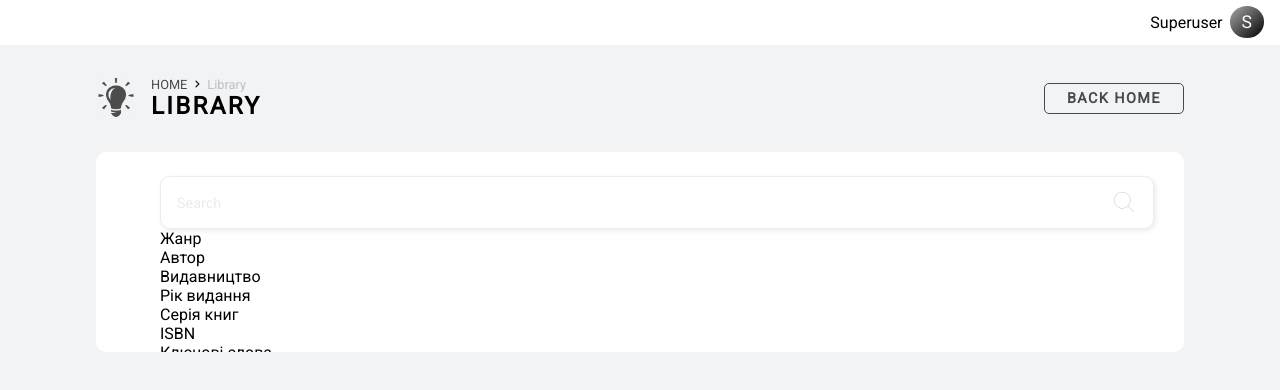
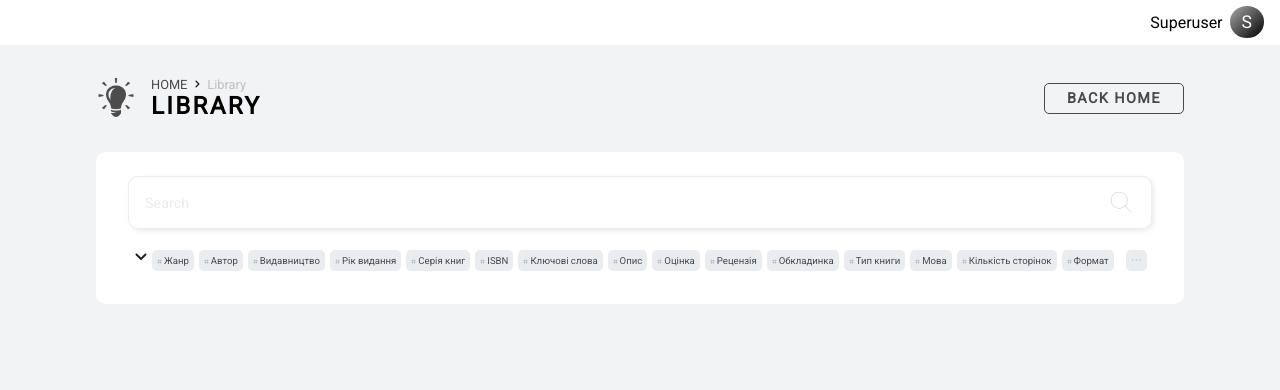
Before and after one commit to fenvenfen/the_best_program, an Angular app in the folder angular-app/: page / in a window 1280 px wide. Shown: the top 390 px of the page. Built offline with nearby package versions, Linux system fonts and the light colour scheme.

Commit message:
Added dynamics to tags component

```diff
--- a/angular-app/src/app/header/header.component.ts
+++ b/angular-app/src/app/header/header.component.ts
@@ -6,7 +6,7 @@ import { Component, OnInit } from '@angular/core';
   styleUrls: ['./header.component.sass']
 })
 export class HeaderComponent implements OnInit {
-  userName = 'Superuser'
+  public userName = 'Superuser'
   constructor() { }
 
   ngOnInit(): void {
--- a/angular-app/src/app/input/input.component.sass
+++ b/angular-app/src/app/input/input.component.sass
@@ -1,5 +1,7 @@
 .Search-input
+    box-sizing: border-box
     width: 100%
+    margin: 0 auto
     border: solid 1px #EBECF0
     border-radius: 10px
     padding: 1em
--- a/angular-app/src/app/services/data-storage.service.ts
+++ b/angular-app/src/app/services/data-storage.service.ts
@@ -5,7 +5,7 @@ import { Injectable } from '@angular/core';
 })
 export class DataStorageService {
 
-  tags = [
+  public readonly tags = [
     { name: 'Жанр' },
     { name: 'Автор' },
     { name: 'Видавництво' },
--- a/angular-app/src/app/tags/tags.component.html
+++ b/angular-app/src/app/tags/tags.component.html
@@ -1,4 +1,20 @@
-<div *ngFor="let tag of tags">
-    <p>{{tag.name}}</p>
+<div class="Tags_container">
+    <div class="Tags" [ngClass]="{
+        Tags_hide: isTagsClosed,
+        Tags_show: !isTagsClosed
+        }" #tagsContainerTpl>
 
+        <button *ngIf="isTagsInMultiRow"
+                class ="Tags_buttonArrow"
+                [ngClass]="{Tags_buttonArrow_opened: !isTagsClosed}"
+                (click)="isTagsClosed = !isTagsClosed"><img src="/assets/arrow.svg">
+        </button>
+
+            <p class="Tags_tag" *ngFor="let tag of tags" #tags>{{tag.name}}</p>
+    </div>
+    <button *ngIf="isTagsInMultiRow && isTagsClosed"
+            class="Tags_button-open_cover"
+            (click)="isTagsClosed = !isTagsClosed">
+            <p class="Tags_button-open">&#183;&#183;&#183;</p>
+    </button>
 </div>
--- a/angular-app/src/app/tags/tags.component.sass
+++ b/angular-app/src/app/tags/tags.component.sass
@@ -0,0 +1,62 @@
+.Tags
+    display: flex
+    justify-content: space-between
+    flex-wrap: wrap
+    width: 100%
+
+    &_hide
+        height: 30px
+        overflow: hidden
+
+    &__show
+        height: fit-content
+
+    &::after
+        content: ""
+        flex: auto
+
+    &_container
+        margin-top: 0.7em
+        padding: 5px
+        display: flex
+        align-items: start
+
+    &_tag
+        display: inline-block
+        background-color: #EBECF0
+        border-radius: 5px
+        padding: 5px 5px
+        margin-top: 5px
+        margin-right: 2px
+        font-size: 0.6em
+        color: #48494B
+
+        &::before
+            content: ""
+            background-image: url(/assets/hash.svg)
+            background-size: 5px 5px
+            width: 5px
+            height: 5px
+            display: inline-block
+            margin-right: 2px
+
+    &_buttonArrow
+        cursor: pointer
+
+        &_opened
+            transform: rotate(180deg)
+
+    &_button-open
+        font-size: 0.9em
+        color: #bec0bf
+
+        &_cover
+            display: flex
+            align-items: center
+            height: 21px
+            margin-top: 5px
+            margin-left: 10px
+            padding: 0 5px
+            background-color: #EBECF0
+            border-radius: 5px
+            cursor: pointer
--- a/angular-app/src/app/tags/tags.component.ts
+++ b/angular-app/src/app/tags/tags.component.ts
@@ -1,4 +1,4 @@
-import { Component, OnInit } from '@angular/core';
+import { ChangeDetectorRef, Component, ElementRef, OnInit, QueryList, ViewChild, ViewChildren } from '@angular/core';
 import { DataStorageService } from '../services/data-storage.service';
 
 @Component({
@@ -7,11 +7,35 @@ import { DataStorageService } from '../services/data-storage.service';
   styleUrls: ['./tags.component.sass']
 })
 export class TagsComponent implements OnInit {
-  tags = this.dataStorageService.tags
+  public readonly tags = this.dataStorageService.tags;
+  public isTagsInMultiRow!: boolean;
+  public isTagsClosed = true;
 
-  constructor(public dataStorageService: DataStorageService) { }
+  private _tagsWidth = 0;
+  private _tagsContainerWidth!: number;
 
-  ngOnInit(): void {
+  @ViewChild('tagsContainerTpl')
+  private _tagsContainerTpl!: ElementRef<any>;
+
+  @ViewChildren('tags')
+  private _tags!: QueryList<ElementRef>;
+
+  constructor(
+    public readonly dataStorageService: DataStorageService,
+    private readonly _changeDetectorRef: ChangeDetectorRef,
+  ) { }
+
+  public ngOnInit(): void {
   }
 
+  public ngAfterViewInit(): void {
+    this.getAllTagsWidth();
+    this._tagsContainerWidth = this._tagsContainerTpl.nativeElement.offsetWidth;
+    this.isTagsInMultiRow = this._tagsContainerWidth < (this._tagsWidth);
+    this._changeDetectorRef.detectChanges();
+  }
+
+  public getAllTagsWidth(): void {
+    this._tags.forEach((tag) => this._tagsWidth += tag.nativeElement.offsetWidth)
+  }
 }
--- a/angular-app/src/styles.sass
+++ b/angular-app/src/styles.sass
@@ -5,7 +5,7 @@
     margin: 0
     padding: 0
 
-button, input
+button, input, p
     all: unset
 
 body
@@ -21,9 +21,9 @@ body
 .Page-content
     width: 100%
     background-color: #fff
-    height: 200px
+    height: 100%
     border-radius: 10px
-    padding: 1.5em 4em
+    padding: 1.5em 2em
 
 .Light-grey
     color: #bec0bf
```
Also changed, not shown: angular-app/src/assets/hash.svg (added).
